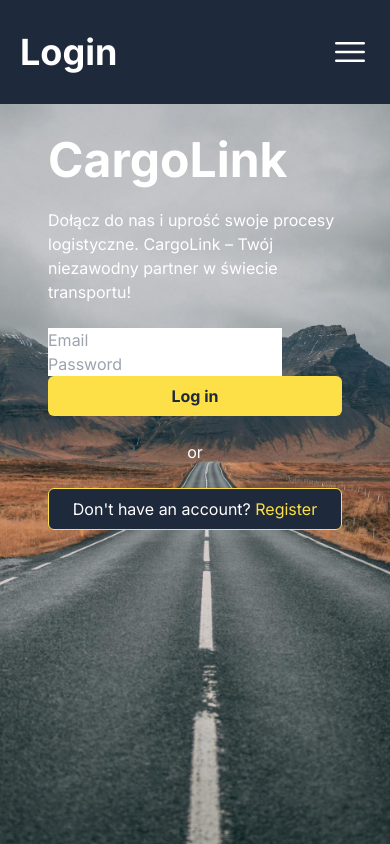
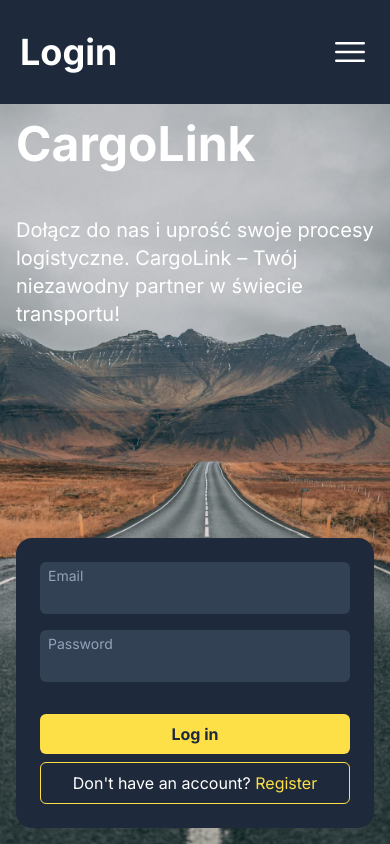
Before and after one commit to Wosk813/cargolink, a Next.js app: page /en/auth/login in a window 390 px wide. Built offline with nearby package versions, Linux system fonts and the light colour scheme.

Commit message:
Responsive design of login and singup forms

```diff
--- a/package.json
+++ b/package.json
@@ -15,6 +15,7 @@
     "@neondatabase/serverless": "^0.10.4",
     "@vercel/speed-insights": "^1.1.0",
     "escalade": "^3.2.0",
+    "espree": "^10.3.0",
     "jest-watcher": "^29.7.0",
     "next": "15.0.4",
     "next-intl": "^3.26.2",
--- a/src/app/[locale]/auth/login/page.tsx
+++ b/src/app/[locale]/auth/login/page.tsx
@@ -5,21 +5,25 @@
 export default function Page() {
   const t = useTranslations('login');
   return (
-    <div className="flex h-full w-full flex-col gap-6 px-12 py-8 md:w-6/12 md:justify-center md:bg-slate-800">
-      <h1 className="text-5xl font-bold md:text-center">CargoLink</h1>
-      <p className="md:text-slate-400">
+    <div className="flex h-full w-full flex-col justify-between px-4 py-4 md:w-6/12 md:justify-center md:gap-12 md:bg-slate-800 md:px-8">
+      <div className="flex flex-col gap-12">
+        <h1 className="text-5xl font-bold md:text-7xl">CargoLink</h1>
+        <p className="text-xl md:text-slate-400">
           Dołącz do nas i uprość swoje procesy logistyczne. CargoLink – Twój niezawodny partner w
           świecie transportu!
         </p>
+      </div>
+      <div className={'w-full rounded-2xl bg-slate-800 p-6 md:p-0'}>
         <LoginForm />
-      <p className="text-center">{t('or')}</p>
+        <p className="hidden text-center md:block">{t('or')}</p>
         <Link
           href="/auth/signup"
-        className="rounded-md border border-yellow-300 bg-slate-800 px-2 py-2 text-center"
+          className="mt-2 block rounded-md border border-yellow-300 bg-slate-800 px-2 py-2 text-center"
         >
           <span className="text-white">{t('dontHaveAccount')}</span>{' '}
           <span className="text-yellow-300">{t('register')}</span>
         </Link>
       </div>
+    </div>
   );
 }
--- a/src/app/[locale]/auth/signup/page.tsx
+++ b/src/app/[locale]/auth/signup/page.tsx
@@ -4,7 +4,7 @@
 export default function Page() {
   const t = useTranslations('signup');
   return (
-    <div className="flex h-full w-full flex-col gap-6 bg-slate-800 px-24 py-8 md:w-6/12 md:justify-center">
+    <div className="flex h-full w-full flex-col gap-6 bg-slate-800 px-24 py-8 md:w-6/12 md:justify-center md:gap-4">
       <h1 className="text-3xl font-bold md:text-center">{t('joinUs')}</h1>
       <SignupForm />
     </div>
--- a/src/app/ui/auth/login-form.tsx
+++ b/src/app/ui/auth/login-form.tsx
@@ -8,10 +8,10 @@
   const t = useTranslations('login');
 
   return (
-    <form className="text-black">
-      <input type="email" name="email" placeholder="Email" required />
-      <input type="password" name="password" placeholder="Password" required />
-      <Button>{t('login')}</Button>
+    <form className="flex flex-col gap-4 text-black">
+      <Input type="email" name="email" title="Email" required />
+      <Input type="password" name="password" title="Password" required />
+      <Button className="mt-4">{t('login')}</Button>
     </form>
   );
 }
```
Also changed, not shown: 1 other file (tests, documents, lock files or other folders). Lines whose indentation alone changed are shown as unchanged.
